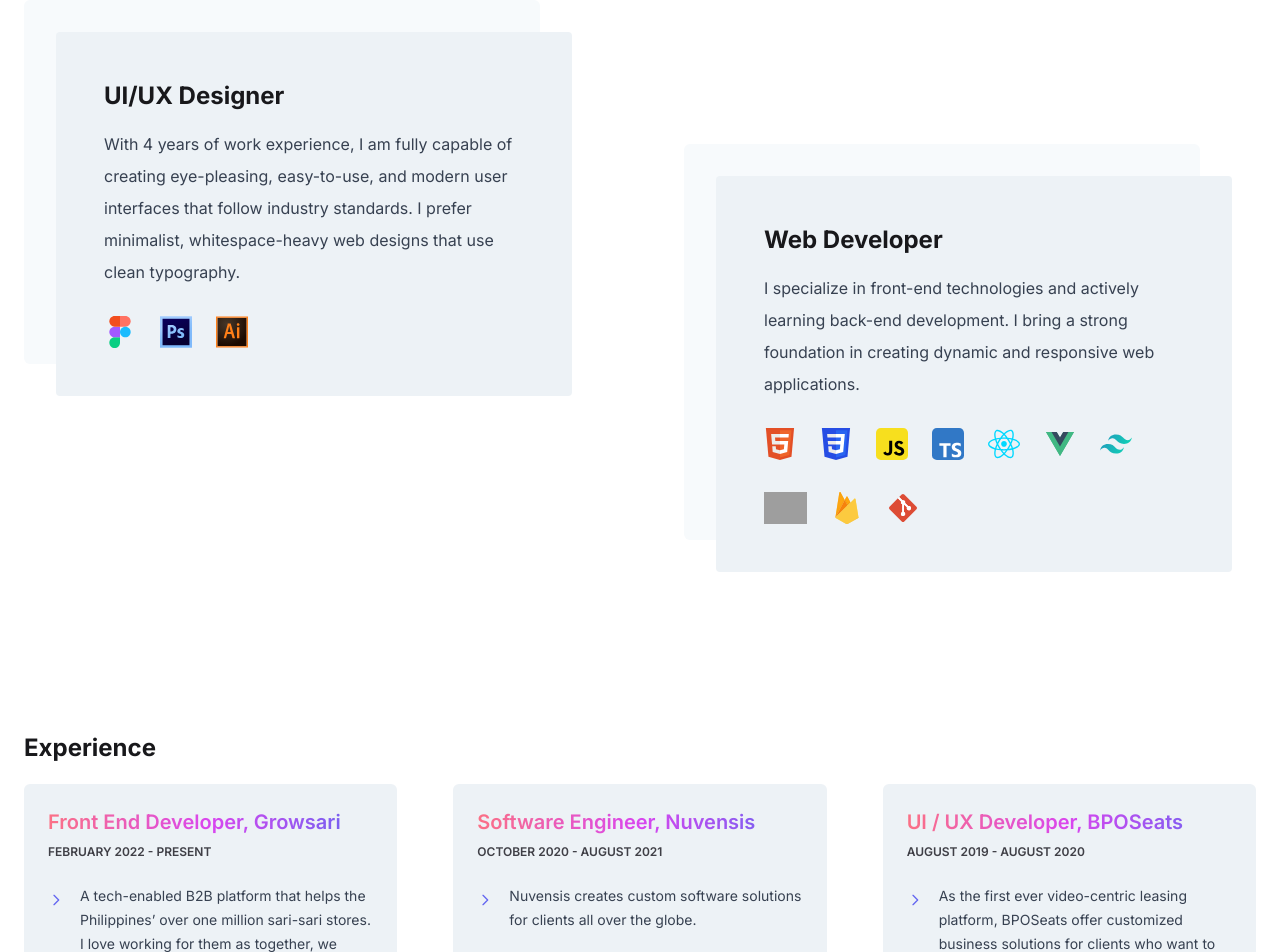
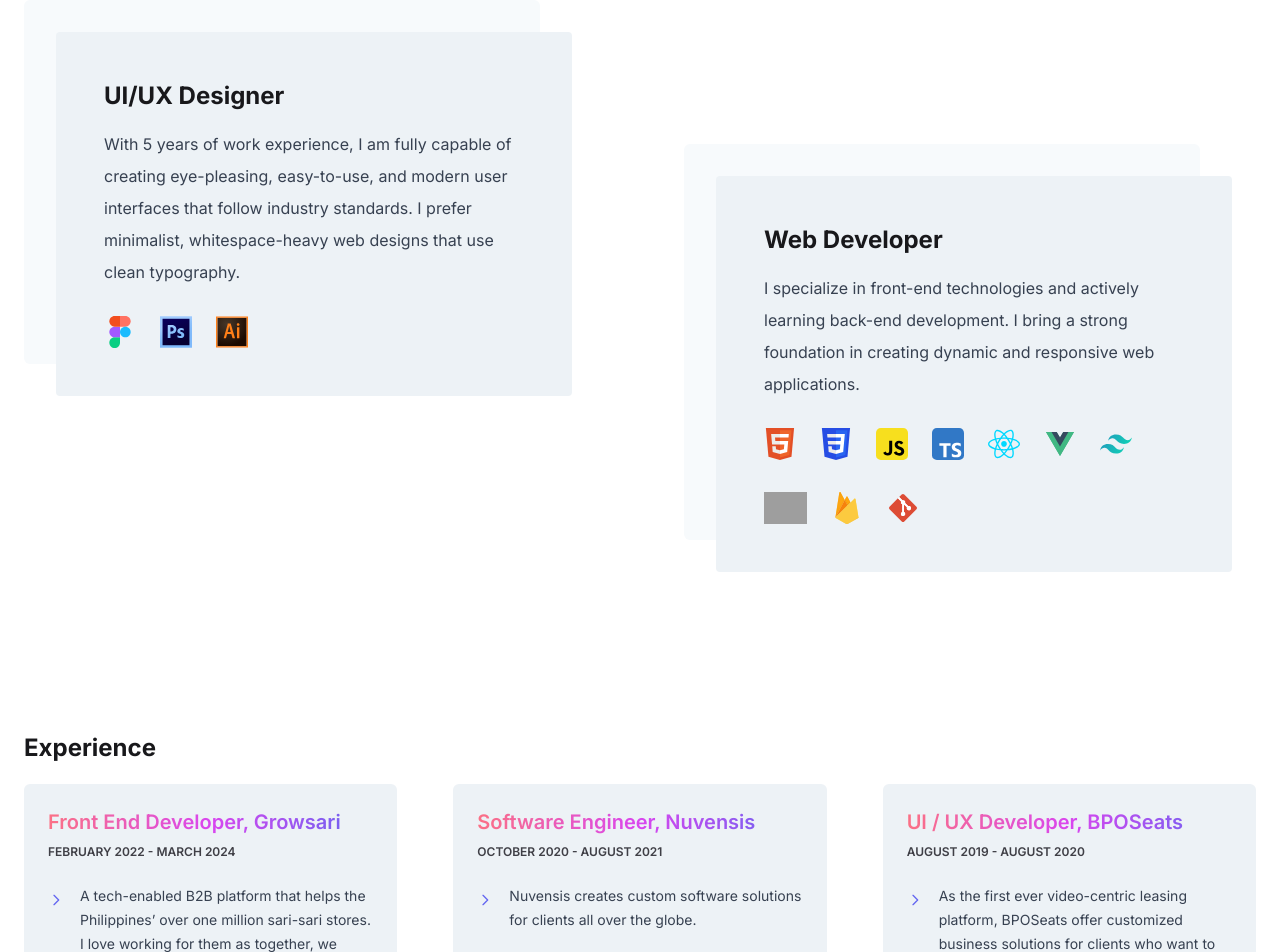
Before and after one commit to allyssasalvacion/portfolio-website, a Next.js app: page / in a window 1280 px wide. Shown: the part 560-1512 px from the top of the page. Built offline with nearby package versions, Linux system fonts and the light colour scheme; grey boxes are pictures that could not be loaded.

Commit message:
Update exp

```diff
--- a/constants/about.data.js
+++ b/constants/about.data.js
@@ -4,7 +4,7 @@ export const aboutData = [
     role: "UI/UX Designer",
     icon: "🎨",
     description:
-      "With 4 years of work experience, I am fully capable of creating eye-pleasing, easy-to-use, and modern user interfaces that follow industry standards. I prefer minimalist, whitespace-heavy web designs that use clean typography.",
+      "With 5 years of work experience, I am fully capable of creating eye-pleasing, easy-to-use, and modern user interfaces that follow industry standards. I prefer minimalist, whitespace-heavy web designs that use clean typography.",
     imgSrc: [
       {
         src: "./tech/figma.svg",
--- a/constants/experience.data.js
+++ b/constants/experience.data.js
@@ -3,7 +3,7 @@ export const workExperience = [
     key: 1,
     companyName: "Growsari",
     position: "Front End Developer",
-    period: "FEBRUARY 2022 - PRESENT",
+    period: "FEBRUARY 2022 - MARCH 2024",
     description: [
       "A tech-enabled B2B platform that helps the Philippines’ over one million sari-sari stores. I love working for them as together, we empower small and medium business owners.",
       "As a front end developer for Growsari, I help small business owners by creating user-friendly interfaces that make it easy for them to shop for supplies.",
```
